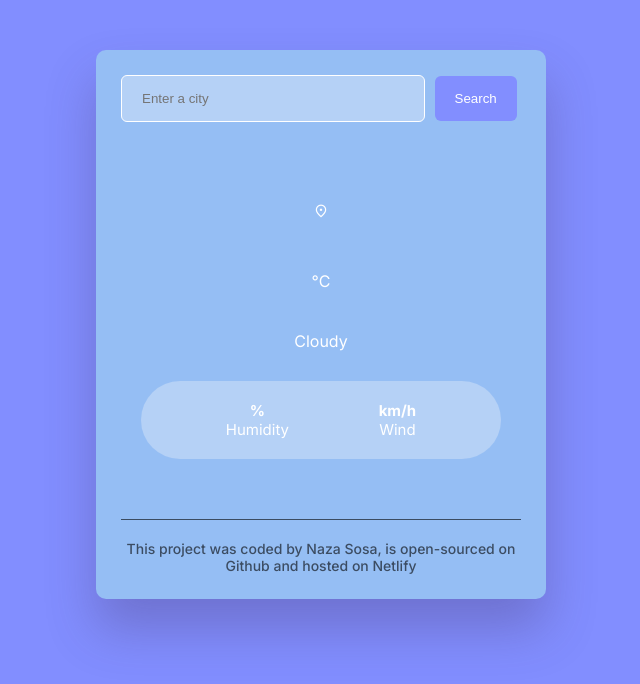
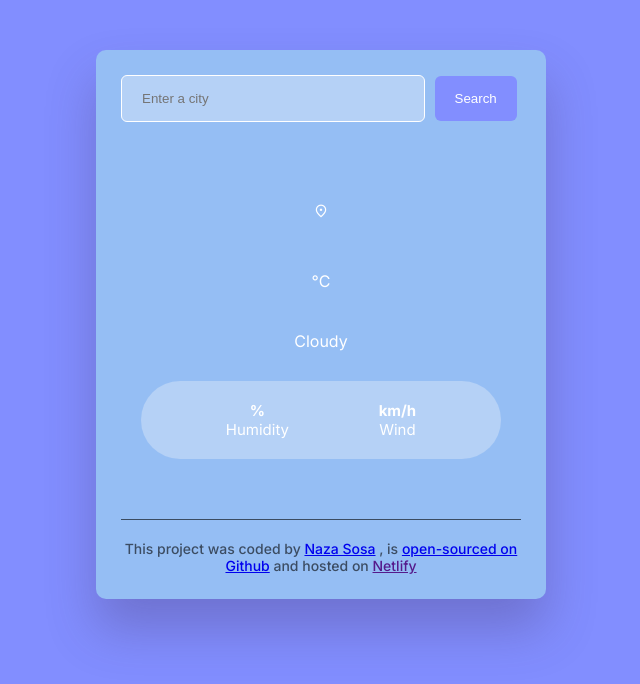
Before and after one commit to nazasosaro/weather-app, a plain HTML site: page index.html in a window 1280 px wide. Shown: the whole page, without its empty margins (319-959 px from the left). Drawn offline with nearby package versions, Linux system fonts and the light colour scheme; no server answers.

Commit message:
Add links to the footer

```diff
--- a/index.html
+++ b/index.html
@@ -67,8 +67,14 @@
         </div>
       </main>
       <footer>
-        This project was coded by Naza Sosa, is open-sourced on Github and
-        hosted on Netlify
+        This project was coded by
+        <a href="https://github.com/nazasosaro">Naza Sosa</a>
+        , is
+        <a href="https://github.com/nazasosaro/weather-app"
+          >open-sourced on Github</a
+        >
+        and hosted on
+        <a href="">Netlify</a>
       </footer>
     </div>
     <script src="src/index.js"></script>
--- a/src/index.js
+++ b/src/index.js
@@ -8,8 +8,6 @@ function refreshWeather(response) {
   let conditionELement = document.querySelector("#condition");
   let humidityElement = document.querySelector("#humidity");
   let windElement = document.querySelector("#wind");
-
-  console.log(response.data);
 
   cityElement.innerHTML = response.data.city;
   timeElement.innerHTML = formatDate(date);
```
